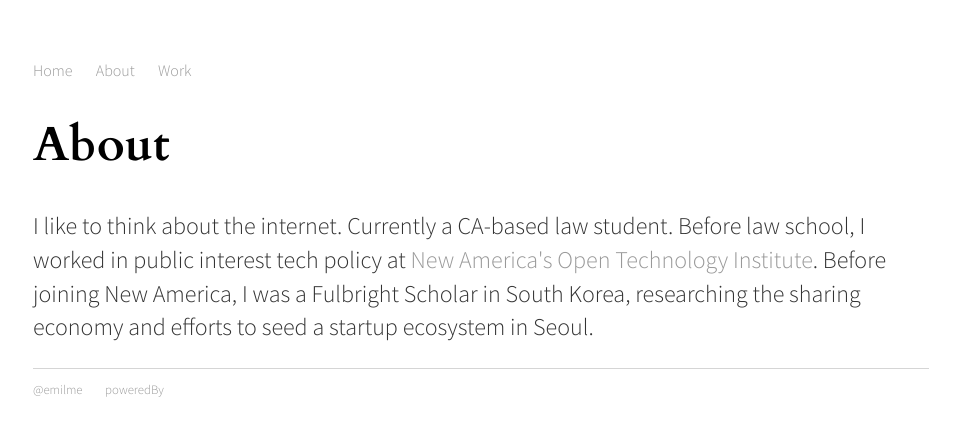
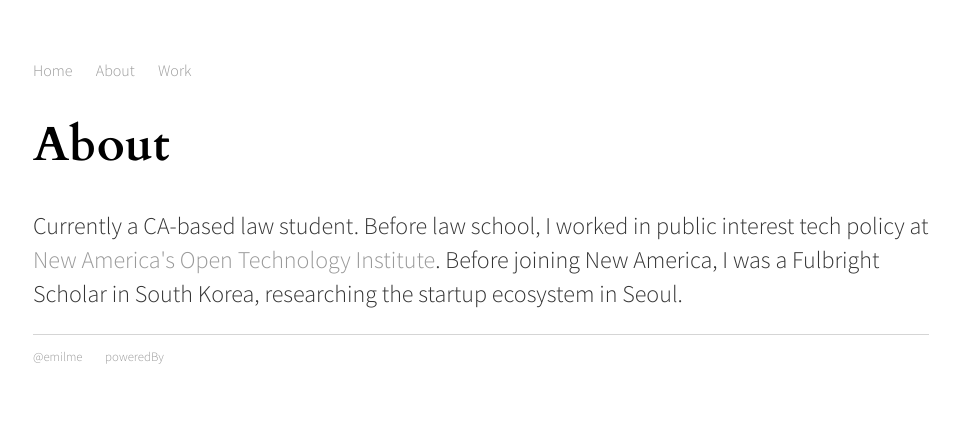
Before and after one commit to emilme/emilme.github.io, a Jekyll site: the page built from about/index.html, in a window 1280 px wide. Shown: the top 436 px of the page, without its empty margins (159-1118 px from the left). Built offline with Jekyll 4.4.1, drawn with Linux system fonts in a browser that asks for light colours.

Commit message:
Update index.html

```diff
--- a/about/index.html
+++ b/about/index.html
@@ -4,6 +4,6 @@ title: About
 ---
 <div class="blurb">
 	<h1>About</h1>
-	<p>I like to think about the internet. Currently a CA-based law student. Before law school, I worked in public interest tech policy at <a href="http://www.newamerica.org/oti/">New America's Open Technology Institute</a>.
-	Before joining New America, I was a Fulbright Scholar in South Korea, researching the sharing economy and efforts to seed a startup ecosystem in Seoul.</p>
+	<p>Currently a CA-based law student. Before law school, I worked in public interest tech policy at <a href="http://www.newamerica.org/oti/">New America's Open Technology Institute</a>.
+	Before joining New America, I was a Fulbright Scholar in South Korea, researching the startup ecosystem in Seoul.</p>
 </div><!-- /.blurb -->
```
